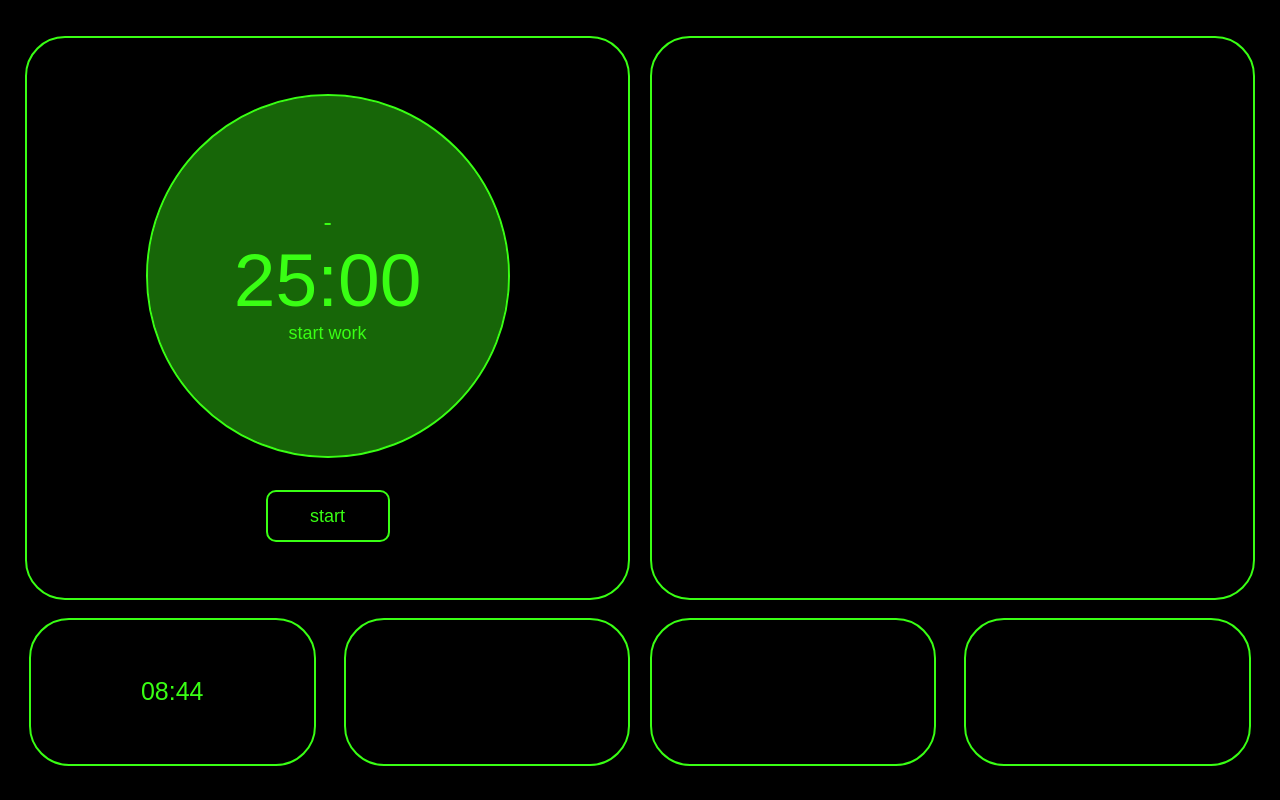
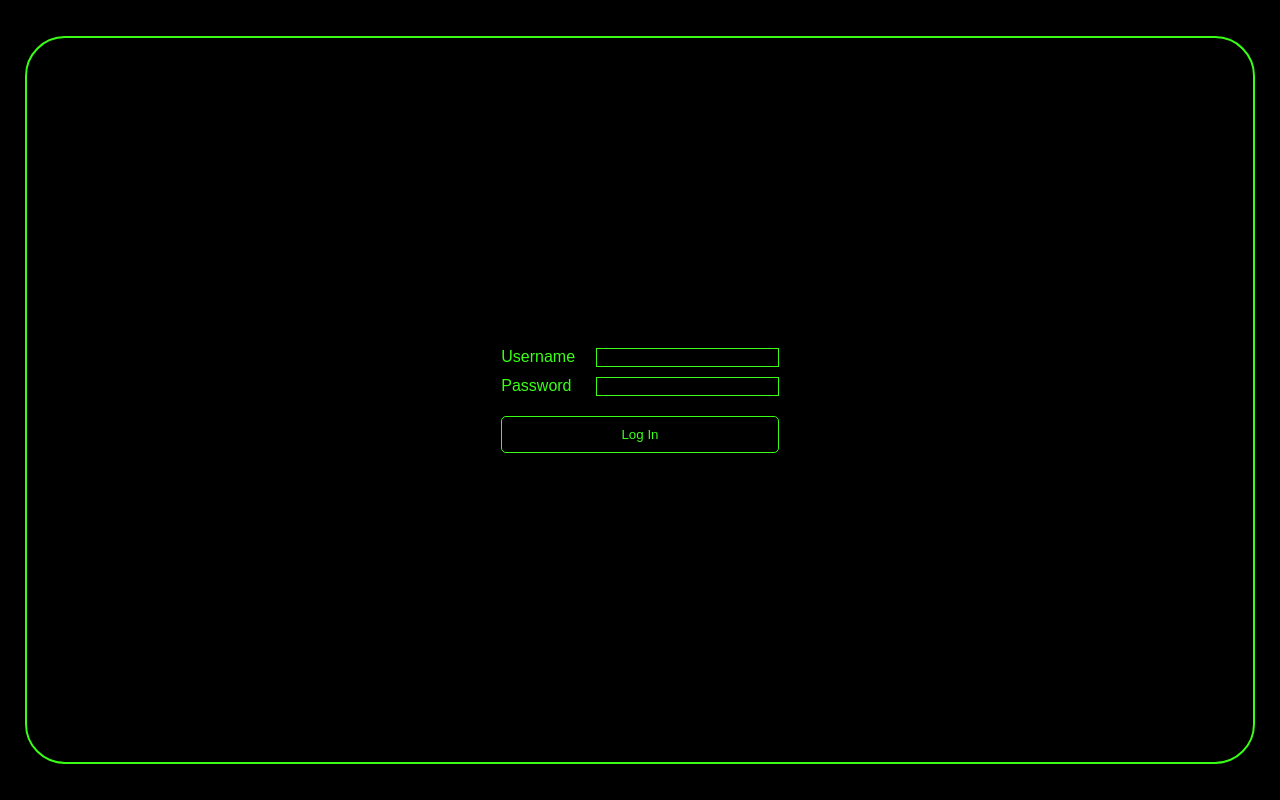
Before and after one commit to DSchwachhofer/ipad-app, a PHP site: page / in a window 1280 px wide. Run offline with PHP 8.4, Linux system fonts and the light colour scheme.

Commit message:
login works

```diff
--- /dev/null
+++ b/composer.json
@@ -0,0 +1,5 @@
+{
+    "require": {
+        "vlucas/phpdotenv": "^5.6"
+    }
+}
--- a/index.php
+++ b/index.php
@@ -9,8 +9,9 @@ if (session_status() == PHP_SESSION_NONE) {
   session_start();
 }
 if (!isset($_SESSION['isloggedin'])) {
-  $_SESSION['isloggedin'] = true;
+  $_SESSION['isloggedin'] = false;
 }
+// $_SESSION['isloggedin'] = false;
 ?>
 
 <!DOCTYPE html>
@@ -29,7 +30,9 @@ if (!isset($_SESSION['isloggedin'])) {
   <?php
   $allowed_pages = ['main', 'clock', 'login'];
   $page = $_GET['page'] ?? 'main';
-  if (preg_match('/^[a-z0-9\-]+$/i', $page) && file_exists("mainpages/{$page}.php") && in_array($page, $allowed_pages)) {
+  if (!$_SESSION['isloggedin']) {
+    include 'mainpages/login.php';
+  } elseif (preg_match('/^[a-z0-9\-]+$/i', $page) && file_exists("mainpages/{$page}.php") && in_array($page, $allowed_pages)) {
     include "mainpages/{$page}.php";
   } else {
     include 'mainpages/main.php';
--- /dev/null
+++ b/mainpages/login.php
@@ -0,0 +1,55 @@
+<?php
+if ($_SERVER['REQUEST_METHOD'] === 'POST') {
+  include './utilitypages/db.php';
+  $username = filter_input(INPUT_POST, 'username', FILTER_SANITIZE_STRING);
+  $password = $_POST['password'];
+
+  // Retrieve the hashed password from the database
+
+  $sql = "SELECT password FROM userdata WHERE username = ?";
+  $stmt = $conn->prepare($sql);
+  $stmt->bind_param('s', $username);
+  $stmt->execute();
+
+  $stmt->bind_result($hashed_password);
+  $stmt->fetch();
+
+  $user = new stdClass();
+  $user->password = $hashed_password;
+
+
+  // Verify the password
+  if ($user && password_verify($password, $user->password)) {
+    // The password is correct
+    $_SESSION['isloggedin'] = true;
+    session_regenerate_id(true);
+    header('Location: index.php');
+    exit;
+
+  } else {
+    // The password is incorrect
+    $_SESSION['isloggedin'] = false;
+    header('Location: index.php?page=login');
+  }
+
+  $conn->close();
+}
+?>
+
+<div class="full-page">
+  <div class="big-clock-container div-style">
+    <div>
+      <form action="index.php?page=login" method="post">
+        <div class="login-input-div">
+          <label for="username" class="login-label">Username</label>
+          <input type="text" class="login-input" id="username" name="username" required>
+        </div>
+        <div class="login-input-div">
+          <label for="password" class="login-label">Password</label>
+          <input type="password" class="login-input" id="password" name="password" required>
+        </div>
+        <button type="submit" class="login-button button">Log In</button>
+      </form>
+    </div>
+  </div>
+</div>
--- a/mainpages/main.php
+++ b/mainpages/main.php
@@ -1,3 +1,7 @@
+<?php
+if ($_SESSION['isloggedin']) {
+  ?>
+
   <div id="main_page">
     <div class="full-page">
       <!-- left big container -->
@@ -9,9 +13,9 @@
       <div class="outer-big-container">
         <!-- left small containers -->
         <div class="outer-small-container">
-        <div class="inner-smallest-container div-style button">
+          <a class="reset-link inner-smallest-container div-style button" href="index.php?page=clock">
             <?php include 'modules/smallclock.php'; ?>
-        </div>
+          </a>
           <div class="inner-smallest-container div-style"></div>
         </div>
         <!-- right small containers -->
@@ -21,3 +25,7 @@
         </div>
       </div>
     </div>
+
+    <?php
+}
+?>
--- a/modules/pomodoro.php
+++ b/modules/pomodoro.php
@@ -1,3 +1,7 @@
+<?php
+if ($_SESSION['isloggedin']) {
+  ?>
+
   <div class="big-container pomodoro-container div-style">
     <div class="div-style circle">
       <div id="pomodoro-inner-circle"></div>
@@ -17,3 +21,7 @@
 
   <script src="../scripts/utilities.js"></script>
   <script src="../scripts/timer.js"></script>
+
+  <?php
+}
+?>
--- a/modules/smallclock.php
+++ b/modules/smallclock.php
@@ -1,4 +1,12 @@
-<p class="bottom-text" id="date-time"></p>
+<?php
+if ($_SESSION['isloggedin']) {
+  ?>
 
-<script src="../scripts/utilities.js"></script>
-<script src="../scripts/clock.js"></script>
+  <p class="bottom-text" id="date-time"></p>
+
+  <script src="../scripts/utilities.js"></script>
+  <script src="../scripts/clock.js"></script>
+
+  <?php
+}
+?>
--- a/style.css
+++ b/style.css
@@ -21,6 +21,11 @@ body {
 
 .red {
   color: #C63300;
+}
+
+.reset-link {
+  text-decoration: none;
+  color: inherit;
 }
 
 .full-page {
@@ -315,6 +320,44 @@ body {
   display: none;
 }
 
+.login-input-div {
+  margin-bottom: 10px
+}
+
+.login-label {
+  width: 90px;
+  display: inline-block;
+}
+
+.login-input {
+  background-color: black;
+  border-radius: 0;
+  text-align: center;
+  color:#39ff14;
+  border: solid 1px;
+}
+
+.login-input:focus {
+  outline: none;
+}
+
+.login-button {
+  background-color: black;
+  border-radius: 5px;
+  text-align: center;
+  color:#39ff14;
+  border: solid 1px;
+  border-color: #39ff14;
+  width: 100%;
+  padding: 10px;
+  margin-top: 10px;
+}
+
+.login-button:hover {
+  background-color: #39ff14;
+  color: black;
+}
+
 @media screen and (max-width: 600px) {
   .outer-big-container {
     flex-direction: column;
```
Also changed, not shown: mainpages/clock.php (+15 -6 lines), utilitypages/db.php (added, +18 -0 lines), 1 other file. Lines whose indentation alone changed are shown as unchanged.
